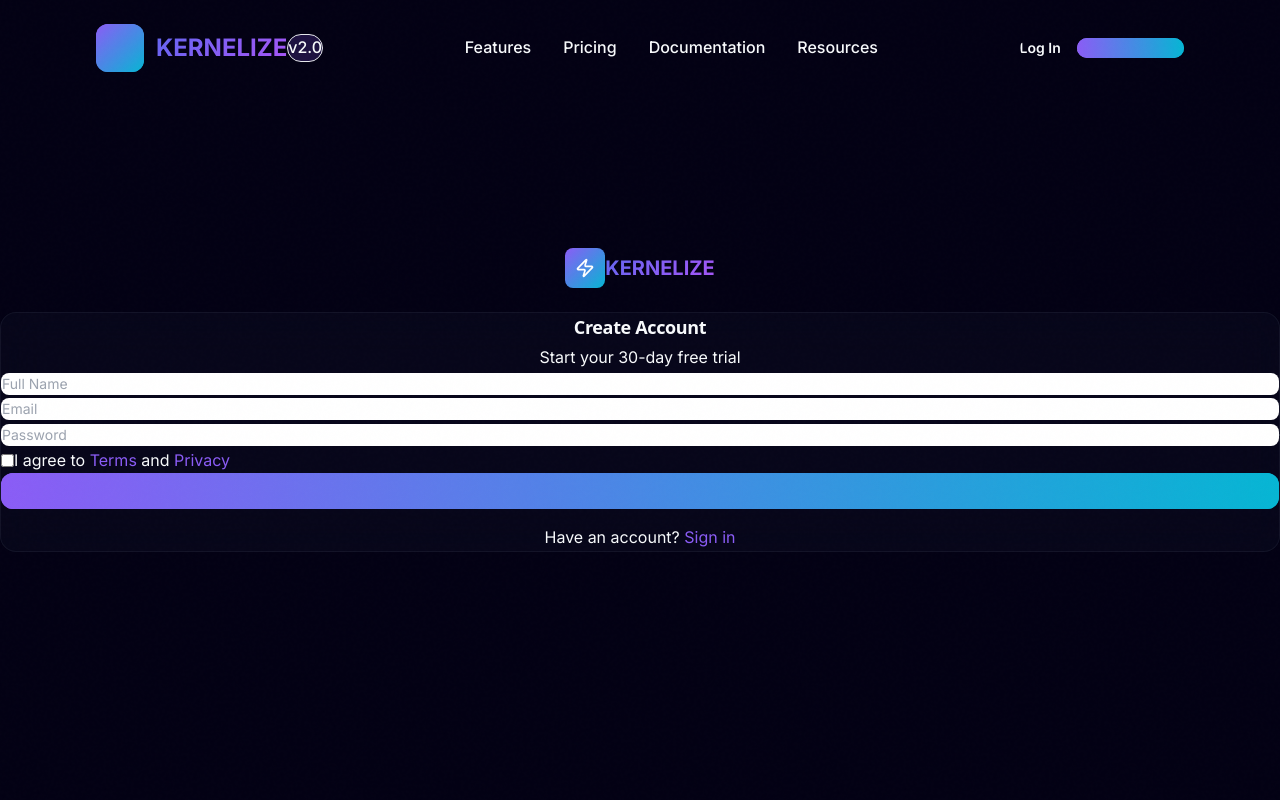
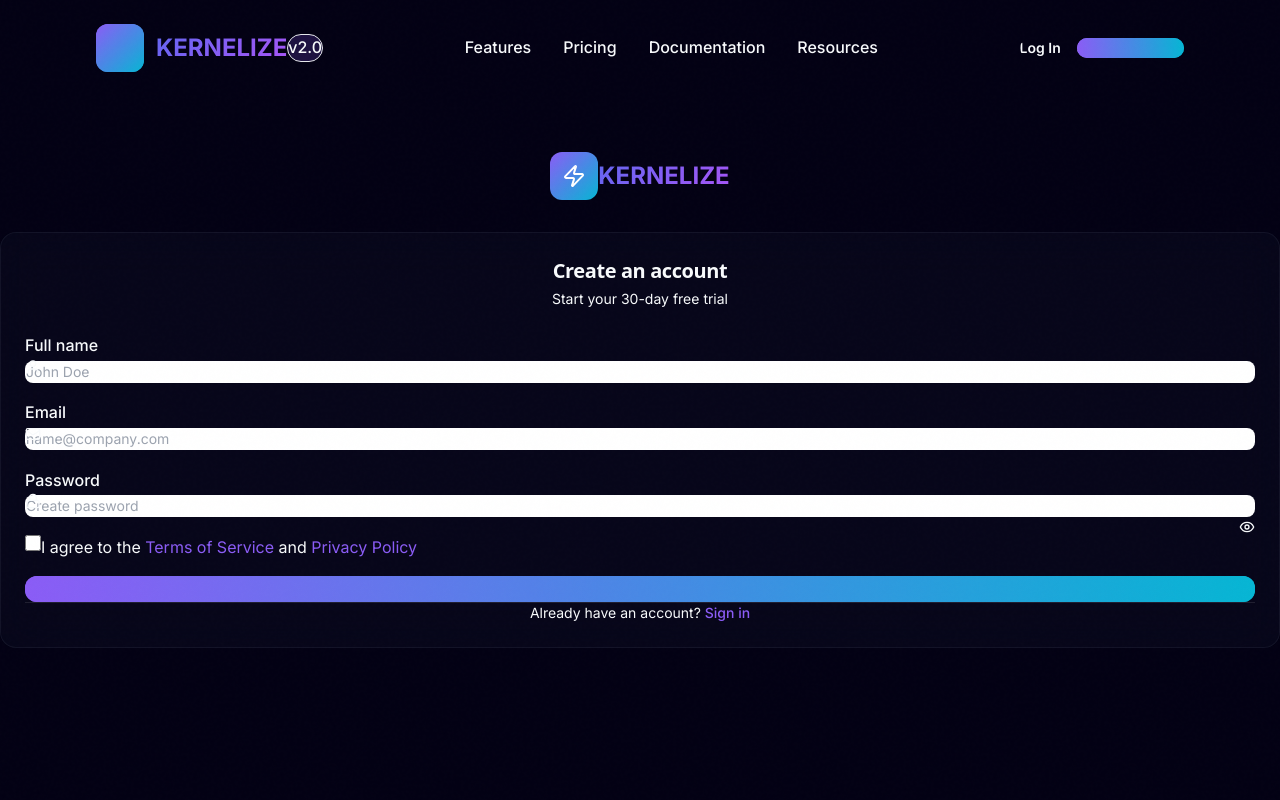
Before and after one commit to jitenkr2030/kernelize-platform, a Next.js app in the folder landing-page/: page /signup in a window 1280 px wide. Shown: the top 800 px of the page. Built offline with nearby package versions, Linux system fonts and the light colour scheme.

Commit message:
redesign: improve login and signup page visual design

```diff
--- a/landing-page/app/signup/page.tsx
+++ b/landing-page/app/signup/page.tsx
@@ -31,15 +31,15 @@ export default function SignupPage() {
   const [agreedToTerms, setAgreedToTerms] = useState(false)
 
   const passwordStrength = [
-    { label: '8+ chars', met: password.length >= 8 },
+    { label: '8+ characters', met: password.length >= 8 },
     { label: 'Number', met: /\d/.test(password) },
-    { label: 'Upper', met: /[A-Z]/.test(password) },
+    { label: 'Uppercase', met: /[A-Z]/.test(password) },
   ]
 
   const handleSubmit = async (e: React.FormEvent) => {
     e.preventDefault()
     if (!agreedToTerms) {
-      alert('Please agree to the terms')
+      alert('Please agree to the terms and conditions')
       return
     }
     setIsLoading(true)
@@ -51,101 +51,129 @@ export default function SignupPage() {
 
   return (
     <main className="min-h-screen flex items-center justify-center bg-background">
+      <div className="w-full max-w-sm mx-4">
         <motion.div
           initial={{ opacity: 0, y: 20 }}
           animate={{ opacity: 1, y: 0 }}
           transition={{ duration: 0.5 }}
-        className="w-full max-w-sm mx-4"
         >
           {/* Logo */}
-        <Link href="/" className="flex items-center justify-center gap-2 mb-6">
-          <div className="w-10 h-10 bg-gradient-to-br from-primary to-accent rounded-lg flex items-center justify-center">
-            <Zap className="w-5 h-5 text-white" />
+          <div className="text-center mb-8">
+            <Link href="/" className="inline-flex items-center gap-2">
+              <div className="w-12 h-12 bg-gradient-to-br from-primary via-purple-500 to-accent rounded-xl flex items-center justify-center shadow-lg shadow-primary/30">
+                <Zap className="w-6 h-6 text-white" />
               </div>
-          <span className="text-xl font-bold gradient-text">KERNELIZE</span>
+              <span className="text-2xl font-bold gradient-text">KERNELIZE</span>
             </Link>
+          </div>
 
-        <Card variant="bordered" className="p-5">
-          <h1 className="text-lg font-semibold text-text-primary text-center mb-1">
-            Create Account
-          </h1>
-          <p className="text-text-muted text-center text-xs mb-5">
-            Start your 30-day free trial
-          </p>
+          <Card className="p-6">
+            <div className="text-center mb-6">
+              <h1 className="text-xl font-bold text-text-primary">Create an account</h1>
+              <p className="text-sm text-text-muted mt-1">Start your 30-day free trial</p>
+            </div>
 
-          <form onSubmit={handleSubmit} className="space-y-3">
+            <form onSubmit={handleSubmit} className="space-y-4">
               <div>
+                <label className="block text-xs font-medium text-text-secondary mb-1.5">Full name</label>
+                <div className="relative">
+                  <div className="absolute inset-y-0 left-0 pl-3 flex items-center pointer-events-none">
+                    <User className="h-4 w-4 text-text-muted" />
+                  </div>
                   <input
                     type="text"
                     value={name}
                     onChange={(e) => setName(e.target.value)}
-                className="w-full px-3 py-2.5 bg-surface border border-white/10 rounded-lg text-text-primary placeholder-text-muted text-sm focus:outline-none focus:ring-2 focus:ring-primary/50 focus:border-primary/50 transition-all"
-                placeholder="Full Name"
+                    className="w-full pl-10 pr-4 py-2.5 bg-surface border border-white/10 rounded-lg text-text-primary placeholder-text-muted text-sm focus:outline-none focus:ring-2 focus:ring-primary/50 focus:border-primary/50 transition-all"
+                    placeholder="John Doe"
                     required
                   />
                 </div>
+              </div>
 
               <div>
+                <label className="block text-xs font-medium text-text-secondary mb-1.5">Email</label>
+                <div className="relative">
+                  <div className="absolute inset-y-0 left-0 pl-3 flex items-center pointer-events-none">
+                    <Mail className="h-4 w-4 text-text-muted" />
+                  </div>
                   <input
                     type="email"
                     value={email}
                     onChange={(e) => setEmail(e.target.value)}
-                className="w-full px-3 py-2.5 bg-surface border border-white/10 rounded-lg text-text-primary placeholder-text-muted text-sm focus:outline-none focus:ring-2 focus:ring-primary/50 focus:border-primary/50 transition-all"
-                placeholder="Email"
+                    className="w-full pl-10 pr-4 py-2.5 bg-surface border border-white/10 rounded-lg text-text-primary placeholder-text-muted text-sm focus:outline-none focus:ring-2 focus:ring-primary/50 focus:border-primary/50 transition-all"
+                    placeholder="name@company.com"
                     required
                   />
                 </div>
+              </div>
 
+              <div>
+                <label className="block text-xs font-medium text-text-secondary mb-1.5">Password</label>
                 <div className="relative">
+                  <div className="absolute inset-y-0 left-0 pl-3 flex items-center pointer-events-none">
+                    <Lock className="h-4 w-4 text-text-muted" />
+                  </div>
                   <input
                     type={showPassword ? 'text' : 'password'}
                     value={password}
                     onChange={(e) => setPassword(e.target.value)}
-                className="w-full px-3 py-2.5 bg-surface border border-white/10 rounded-lg text-text-primary placeholder-text-muted text-sm focus:outline-none focus:ring-2 focus:ring-primary/50 focus:border-primary/50 transition-all"
-                placeholder="Password"
+                    className="w-full pl-10 pr-12 py-2.5 bg-surface border border-white/10 rounded-lg text-text-primary placeholder-text-muted text-sm focus:outline-none focus:ring-2 focus:ring-primary/50 focus:border-primary/50 transition-all"
+                    placeholder="Create password"
                     required
                   />
                   <button
                     type="button"
                     onClick={() => setShowPassword(!showPassword)}
-                className="absolute right-3 top-1/2 -translate-y-1/2 text-text-muted hover:text-text-primary"
+                    className="absolute inset-y-0 right-0 pr-3 flex items-center text-text-muted hover:text-text-primary"
                   >
-                {showPassword ? <EyeOff className="w-4 h-4" /> : <Eye className="w-4 h-4" />}
+                    {showPassword ? <EyeOff className="h-4 w-4" /> : <Eye className="h-4 w-4" />}
                   </button>
+                </div>
               </div>
 
               {password.length > 0 && (
-              <div className="flex gap-2 text-xs">
+                <div className="flex flex-wrap gap-2 p-3 bg-surface/50 rounded-lg">
                   {passwordStrength.map((req, i) => (
-                  <span key={i} className={`flex items-center gap-1 ${req.met ? 'text-green-400' : 'text-text-muted'}`}>
-                    <Check className="w-3 h-3" />{req.label}
+                    <span key={i} className="flex items-center gap-1 text-xs">
+                      <Check className={`h-3 w-3 ${req.met ? 'text-green-400' : 'text-text-muted'}`} />
+                      <span className={req.met ? 'text-green-400' : 'text-text-muted'}>{req.label}</span>
                     </span>
                   ))}
                 </div>
               )}
 
-            <label className="flex items-start gap-2 text-xs text-text-muted">
+              <label className="flex items-start gap-2 cursor-pointer">
                 <input
                   type="checkbox"
                   checked={agreedToTerms}
                   onChange={(e) => setAgreedToTerms(e.target.checked)}
-                className="mt-0.5 rounded border-white/20"
+                  className="mt-0.5 w-4 h-4 rounded border-white/20 bg-surface text-primary cursor-pointer"
                 />
-              <span>
-                I agree to <Link href="/terms" className="text-primary hover:text-accent">Terms</Link> and <Link href="/privacy" className="text-primary hover:text-accent">Privacy</Link>
+                <span className="text-xs text-text-muted">
+                  I agree to the{' '}
+                  <Link href="/terms" className="text-primary hover:text-accent">Terms of Service</Link>
+                  {' '}and{' '}
+                  <Link href="/privacy" className="text-primary hover:text-accent">Privacy Policy</Link>
                 </span>
               </label>
 
-            <Button type="submit" className="w-full py-2 text-sm" disabled={isLoading || !agreedToTerms}>
-              {isLoading ? 'Creating...' : 'Create Account'}
+              <Button type="submit" className="w-full py-2.5" disabled={isLoading || !agreedToTerms}>
+                {isLoading ? 'Creating account...' : 'Create account'}
               </Button>
             </form>
 
-          <p className="text-xs text-text-muted text-center mt-4">
-            Have an account? <Link href="/login" className="text-primary hover:text-accent">Sign in</Link>
+            <div className="mt-5 pt-5 border-t border-white/10 text-center">
+              <p className="text-sm text-text-muted">
+                Already have an account?{' '}
+                <Link href="/login" className="text-primary hover:text-accent font-medium">
+                  Sign in
+                </Link>
               </p>
+            </div>
           </Card>
         </motion.div>
+      </div>
     </main>
   )
 }
```
Also changed, not shown: landing-page/app/login/page.tsx (+55 -32 lines). Lines whose indentation alone changed are shown as unchanged.
